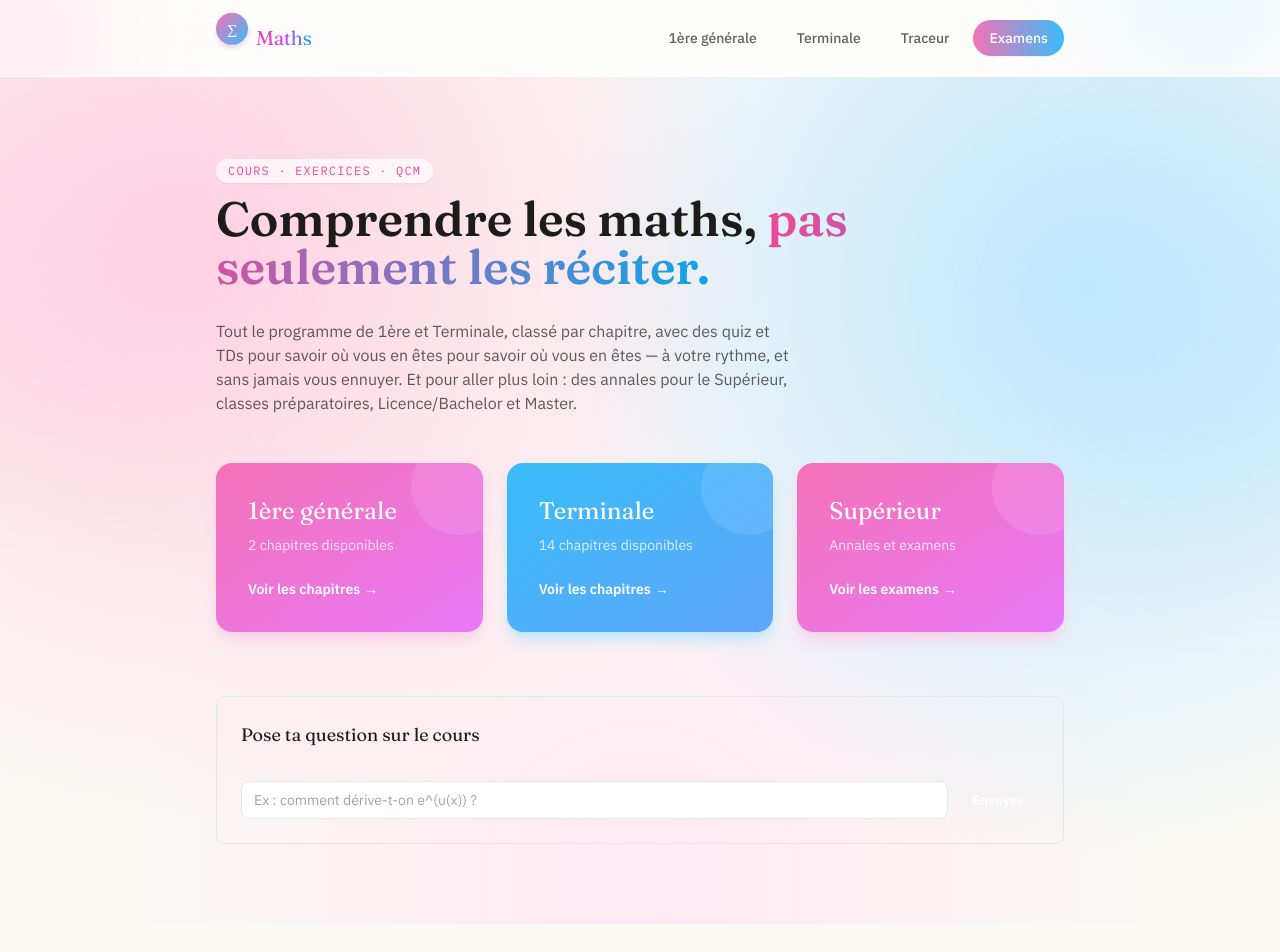
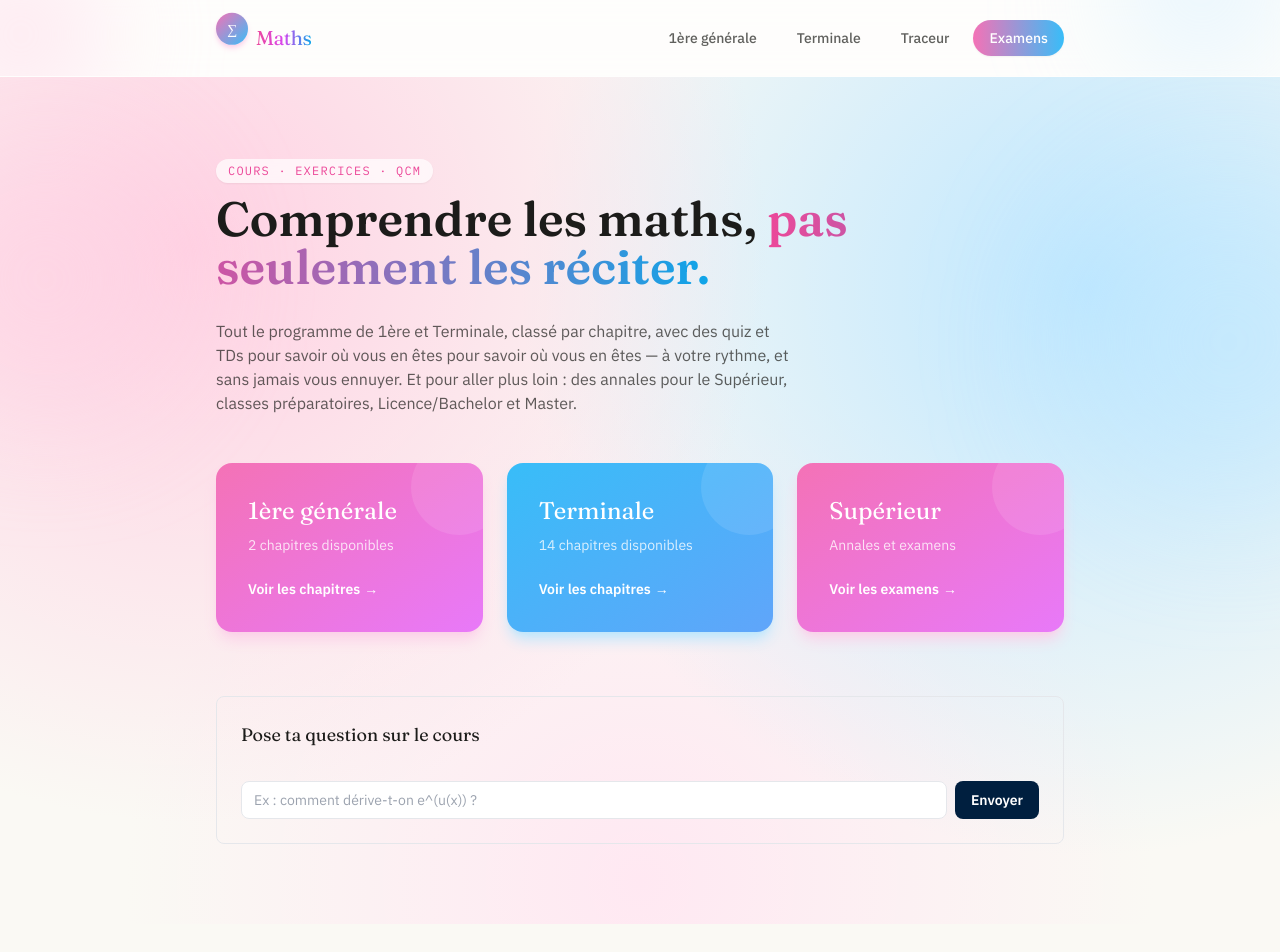
Before and after one commit to khayreddinedardouri/site-maths, a Next.js app: page / in a window 1280 px wide. Shown: the top 952 px of the page. Built offline with nearby package versions, Linux system fonts and the light colour scheme.

Commit message:
updated llm model

```diff
--- a/components/ChatBot.tsx
+++ b/components/ChatBot.tsx
@@ -92,7 +92,7 @@ export default function ChatBot() {
         <button
           onClick={envoyer}
           disabled={enCours}
-          className="rounded-lg bg-board-light px-4 py-2 text-sm font-medium text-white disabled:opacity-50"
+          className="rounded-lg bg-[#001f3f] hover:bg-[#00284f] px-4 py-2 text-sm font-bold text-white disabled:opacity-50"
         >
           Envoyer
         </button>
```
